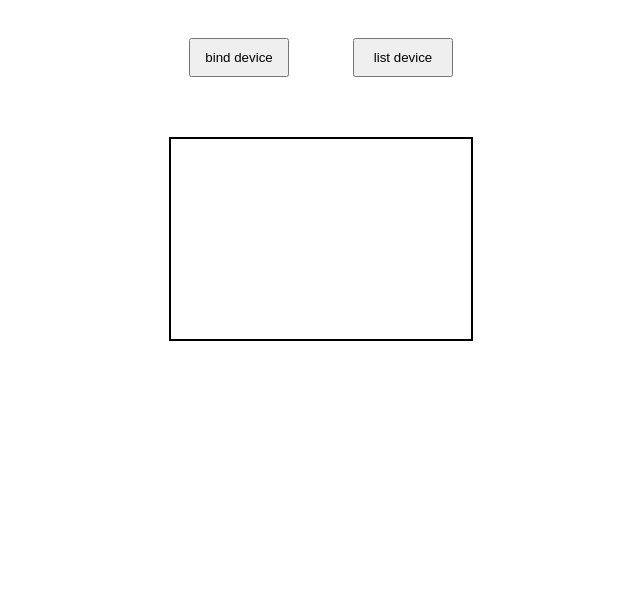
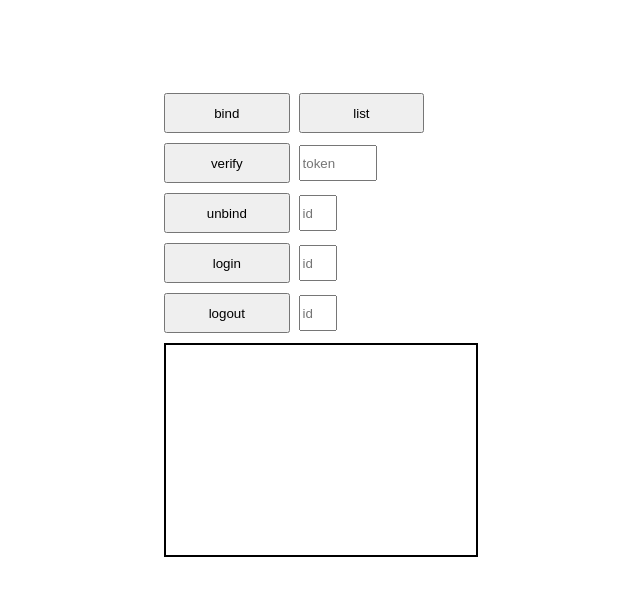
Before and after one commit to Disapole-Xiao/Device-Manager, a website: page public/index.html in a window 1280 px wide. Shown: the whole page, without its empty margins (319-959 px from the left). Drawn offline with Linux system fonts and the light colour scheme.

Commit message:
完成功能，经过基本测试

```diff
--- a/db.js
+++ b/db.js
@@ -1,6 +1,6 @@
 const Database = require('better-sqlite3');
 
-const db = new Database('./db.sqlite', { verbose: console.log });
+const db = new Database('./db.sqlite');
 
 try {
   db.prepare(`
--- a/public/index.html
+++ b/public/index.html
@@ -7,29 +7,58 @@
   <title>Test</title>
   <style>
     .container {
+      margin: auto;
+      width: fit-content;
+      height: 100%;
+      padding: 10px;
+      padding-top: 10vh;
+    }
+
+    #view {
+      margin-top: 5px;
+      height: 200px;
+      width: 300px;
+      padding: 5px;
+      border: 2px solid #000;
       text-align: center;
     }
 
-    #view {
-      height: 200px;
-      width: 300px;
-      margin: 30px auto;
-      text-align: center;
-      border: 2px solid #000;
+    button {
+      margin: 5px 5px 5px 0;
+      padding: 10px;
+      width: 40%;
+      height: 40px;
     }
 
-    button {
-      margin: 30px;
-      padding: 10px;
-      width: 100px;
+    input {
+      width: 30px;
+      height: 30px;
+    }
+
+    #token {
+      width: 70px;
     }
   </style>
 </head>
 
 <body>
   <div class="container">
-    <button onclick="requestBind()">bind device</button>
-    <button onclick="requestList()">list device</button>
+    <div>
+      <button onclick="requestBind()">bind</button>
+      <button onclick="requestList()">list</button>
+    </div>
+    <div>
+      <button onclick="requestVerify()">verify</button> <input type="text" id="token" placeholder="token"/>
+    </div>
+    <div>
+      <button onclick="requestUnbind()">unbind</button> <input type="text" id="unbind-id" placeholder="id"/>
+    </div>
+    <div>
+      <button onclick="requestLoginOrLogout('login')">login</button> <input type="text" id="login-id" placeholder="id"/>
+    </div>
+    <div>
+      <button onclick="requestLoginOrLogout('logout')">logout</button> <input type="text" id="logout-id" placeholder="id"/>
+    </div>
     <div id="view"></div>
   </div>
 
@@ -37,41 +66,84 @@
     function requestBind() {
       fetch("/bind", {
         method: "POST",
-        //credentials: "include" // 如果需要发送 Cookie 或其他凭证
       })
-        .then(response => {
-          const contentType = response.headers.get('content-type');
-
-          // 判断响应是否是HTML页面
-          if (contentType && contentType.includes('text/html')) {
-            return response.text(); // 处理HTML
-          } else if (contentType && contentType.includes('application/json')) {
-            return response.json(); // 处理JSON
-          } else {
-            throw new Error('未知响应类型');
-          }
-        })
+        .then(response => stringifyRes(response))
         .then(data => {
+          console.log(data);
           document.getElementById("view").innerHTML = data;
-
         })
         .catch(error => {
           console.error('请求出错:', error);
         });
     }
 
+    function requestVerify() {
+      let token = document.getElementById("token").value;
+      fetch("/verify", {
+        method: "POST",
+        headers: {
+          'Content-Type': 'application/json'
+        },
+        body: JSON.stringify({
+          token: token
+        })
+      })
+        .then(response => stringifyRes(response))
+        .then(data => {
+          console.log(data);
+          document.getElementById("view").innerHTML = data;
+        })
+        .catch(error => console.log('error', error));
+    }
 
     function requestList() {
       fetch("/devices", {
-        //credentials: "include" // 如果需要发送 cookie
       })
-        .then(res => res.json())
+        .then(res => stringifyRes(res))
         .then(data => {
           console.log(data);
-          document.getElementById("view").textContent = JSON.stringify(data);
+          document.getElementById("view").innerHTML = data;
         })
         .catch(error => console.error('获取设备列表出错', error));
     }
+
+    function requestUnbind() {
+      const id = document.getElementById("unbind-id").value;
+      fetch(`/devices/${id}`, {
+        method: "DELETE",
+      })
+        .then(response => stringifyRes(response))
+        .then(data => {
+          console.log(data);
+          document.getElementById("view").innerHTML = data;
+        })
+        .catch(error => console.log('error', error));
+    }
+
+    function requestLoginOrLogout(type) {
+      const id = document.getElementById(`${type}-id`).value;
+      fetch(`/devices/${id}/${type}`, {
+        method: "POST",
+      })
+        .then(response => stringifyRes(response))
+        .then(data => {
+          console.log(data);
+          document.getElementById("view").innerHTML = data;
+        })
+        .catch(error => console.log('error', error));
+    }
+
+    stringifyRes = (response) => {
+      const contentType = response.headers.get('content-type');
+      // 判断响应是否是HTML页面
+      if (contentType && contentType.includes('text/html')) {
+        return response.text(); // 处理HTML
+      } else if (contentType && contentType.includes('application/json')) {
+        return response.json().then(json => JSON.stringify(json)); // 处理JSON并转换为字符串
+      } else {
+        throw new Error('未知响应类型');
+      }
+    };
   </script>
 </body>
 
--- a/routes/verify.js
+++ b/routes/verify.js
@@ -13,7 +13,7 @@ function verifyDevice(req, res) {
     }
     db.prepare(`DELETE FROM tokens WHERE token = ? AND due > ?`).run(token, Date.now());
     db.prepare(`INSERT INTO devices (user_id, ip, logged_in) VALUES (?, ?, TRUE)`).run(userId, deviceIp)
-    console.debug(`user ${req.userId} bound device ${deviceIp}`);
+    console.debug(`user ${userId} bound device ${deviceIp}`);
     res.json({ status: 'success', message: 'Device bound successfully' });
 
   } catch (err) {
```
Also changed, not shown: app.js (+1 -7 lines), routes/auth.js (+14 -13 lines), routes/devices.js (+35 -24 lines), 2 other files.
